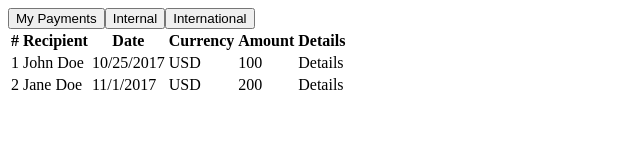
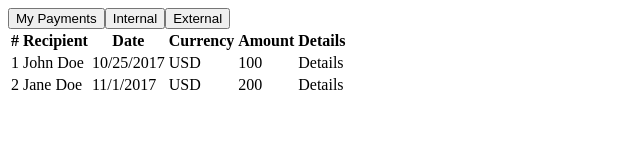
Before and after one commit to illiasmolii/react-redux-prob, a React (Create React App) app: page / in a window 1280 px wide. Shown: the top 160 px of the page, without its empty margins (0-640 px from the left). Built offline with nearby package versions, Linux system fonts and the light colour scheme.

Commit message:
Basic navigation using Redux.

```diff
--- a/src/App.js
+++ b/src/App.js
@@ -2,29 +2,23 @@ import React from "react";
 
 import Header from './components/Header.js';
 import MyPayments from "./components/tabs/my-payments/MyPayments";
+import {
+  pages, showExternal, showInternal, showMyPayments
+} from "./state/actions/navigation";
 
 export class App extends React.Component {
 
-  render() {
-    return (
-      <div>
-        <Header sections={
-          [
-            {
-              id: 1,
-              name: 'My Payments'
-            },
-            {
-              id: 2,
-              name: 'Internal'
-            },
-            {
-              id: 3,
-              name: 'International'
-            }
-          ]
-        }/>
-        <MyPayments payments={
+  navigation() {
+    switch (this.props.store.getState().navigation.page) {
+
+      case (pages.INTERNAL):
+        return <h1>Internal payment form will be here</h1>;
+
+      case (pages.EXTERNAL):
+        return <h1>External payment form will be here</h1>;
+
+      default:
+        return <MyPayments payments={
           [
             {
               id: 1,
@@ -41,7 +35,35 @@ export class App extends React.Component {
               amount: 200
             }
           ]
+        }/>;
+    }
+  }
+
+  render() {
+    let currentPage = this.navigation();
+
+    return (
+      <div>
+        <Header store={this.props.store} sections={
+          [
+            {
+              id: 1,
+              name: 'My Payments',
+              action: showMyPayments
+            },
+            {
+              id: 2,
+              name: 'Internal',
+              action: showInternal
+            },
+            {
+              id: 3,
+              name: 'External',
+              action: showExternal
+            }
+          ]
         }/>
+        { currentPage }
       </div>
     );
   }
--- a/src/components/Header.js
+++ b/src/components/Header.js
@@ -8,7 +8,12 @@ export default class Header extends React.Component {
     return (
       <header>
         {
-          this.props.sections.map(section => <Section key={section.id} name={section.name}/>)
+          this.props.sections.map(section =>
+            <Section key={section.id}
+                     name={section.name}
+                     action={section.action}
+                     store={this.props.store}/>
+          )
         }
       </header>
     );
--- a/src/components/Section.js
+++ b/src/components/Section.js
@@ -4,7 +4,9 @@ export default class Section extends React.Component {
 
   render() {
     return (
-      <button>{this.props.name}</button>
+      <button onClick={() => this.props.store.dispatch(this.props.action())}>
+        {this.props.name}
+      </button>
     );
   }
 }
--- a/src/components/tabs/my-payments/Payment.js
+++ b/src/components/tabs/my-payments/Payment.js
@@ -3,7 +3,6 @@ import React from "react";
 export default class Payment extends React.Component {
 
   render() {
-    console.log(JSON.stringify(this.props));
     return (
       <tr>
         <td>{this.props.payment.id}</td>
--- a/src/index.js
+++ b/src/index.js
@@ -5,7 +5,19 @@ import { App } from './App';
 
 import './index.css';
 
-ReactDOM.render(
-  <App />,
-  document.getElementById('root')
-);
+import { combineReducers, createStore } from "redux";
+import { navigation } from "./state/reducers/navigation";
+
+const rootReducer = combineReducers({
+  navigation
+});
+const store = createStore(rootReducer);
+
+const render = () => {
+  ReactDOM.render(
+    <App store={store}/>,
+    document.getElementById('root')
+  );
+};
+store.subscribe(() => render());
+render();
--- /dev/null
+++ b/src/state/actions/navigation.js
@@ -0,0 +1,28 @@
+export const navigationAction = 'NAVIGATION';
+
+export const pages = {
+  MY_PAYMENTS: 'MY_PAYMENTS',
+  INTERNAL: 'INTERNAL',
+  EXTERNAL: 'EXTERNAL'
+};
+
+export function showMyPayments() {
+  return {
+    type: navigationAction,
+    page: pages.MY_PAYMENTS
+  }
+}
+
+export function showInternal() {
+  return {
+    type: navigationAction,
+    page: pages.INTERNAL
+  }
+}
+
+export function showExternal() {
+  return {
+    type: navigationAction,
+    page: pages.EXTERNAL
+  }
+}
--- /dev/null
+++ b/src/state/reducers/navigation.js
@@ -0,0 +1,18 @@
+import { navigationAction, pages } from '../actions/navigation';
+
+const initialState = {
+  page: pages.MY_PAYMENTS
+};
+
+export function navigation(state = initialState, action) {
+
+  switch (action.type) {
+    case navigationAction:
+      return Object.assign({}, state, {
+          page: action.page
+        });
+
+    default:
+      return state;
+  }
+}
```
